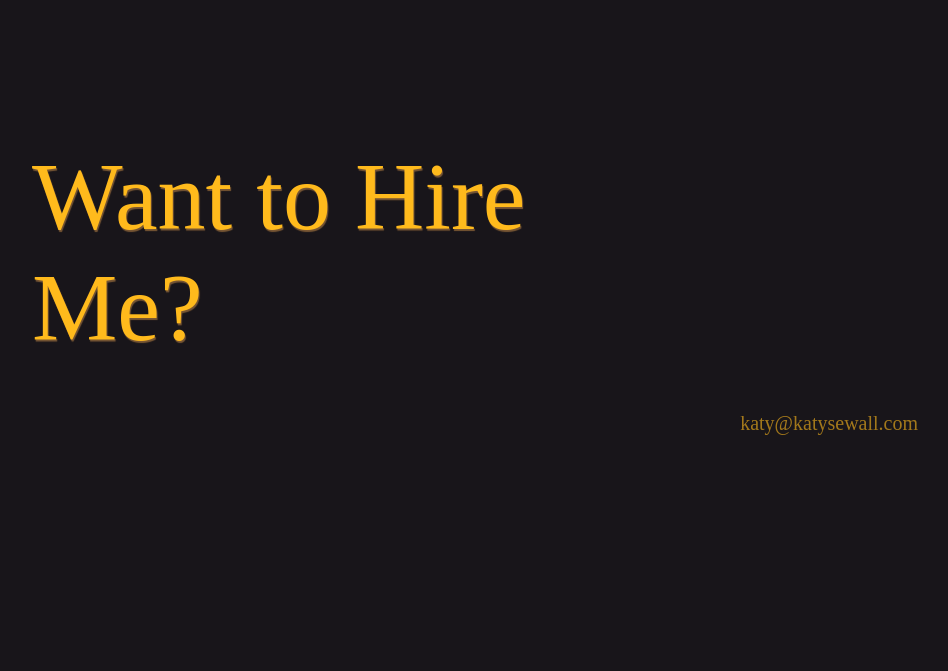
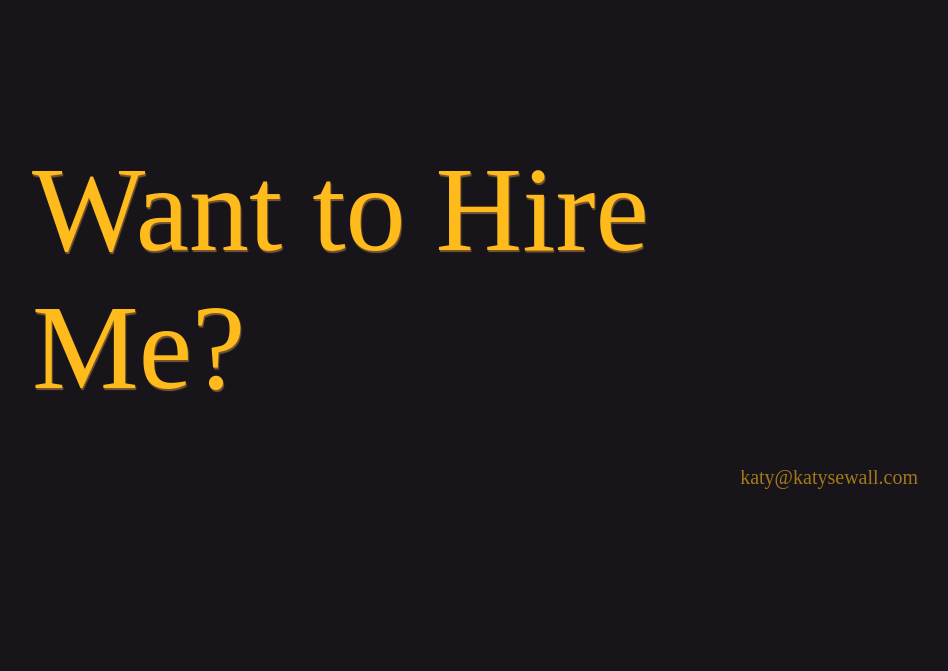
Before and after one commit to vagabond0079/katysewall, a React app: page /#/contact in a window 1280 px wide. Shown: the part 5344-6015 px from the top of the page, without its empty margins (224-1172 px from the left). Built offline with nearby package versions, Linux system fonts and the light colour scheme; a web font is replaced by a local one.

Commit message:
adjusts size of contact h1

```diff
--- a/src/component/contact/contact.scss
+++ b/src/component/contact/contact.scss
@@ -10,7 +10,7 @@
   }
   h1 {
     font-family: 'TallDeco';
-    font-size: 12vh;
+    font-size: 15vh;
     padding-left: 20vw;
     padding-right: 30vw;
     padding-top: 5vw;
```
